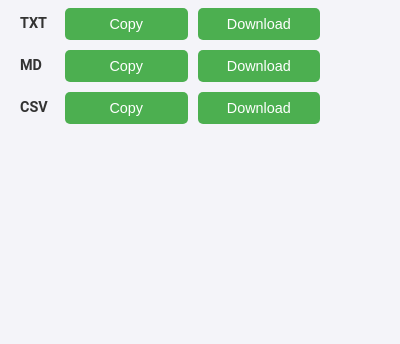
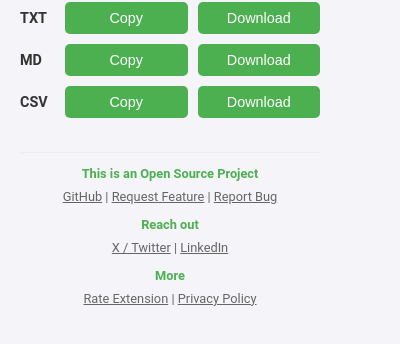
Before and after one commit to User17745/tl-dv-Transcript-Grabber, a browser extension: page popup.html in a window 400 px wide. Shown: the part 66-410 px from the top of the page. Drawn offline with Linux system fonts and the light colour scheme.

Commit message:
feat: Add a footer section with project links to the popup UI.

```diff
--- a/assets/css/popup.css
+++ b/assets/css/popup.css
@@ -69,3 +69,37 @@ button:active {
   color: red;
   font-size: 0.9em;
 }
+
+/* Footer Styles */
+.footer {
+  text-align: center;
+  font-size: 0.8em;
+  color: #666;
+  width: 100%;
+}
+
+.divider {
+  height: 1px;
+  background-color: #eee;
+  margin: 10px 0;
+  width: 100%;
+}
+
+.footer-section-header {
+  font-weight: bold;
+  margin-bottom: 8px;
+  color: #4CAF50;
+}
+
+.footer-links {
+  margin: 5px 0;
+}
+
+.footer-links a {
+  color: #666;
+  transition: color 0.2s;
+}
+
+.footer-links a:hover {
+  color: #4CAF50;
+}
--- a/popup.html
+++ b/popup.html
@@ -26,6 +26,31 @@
     </div>
   </div>
   <p id="status"></p>
+
+  <footer class="footer">
+    <div class="divider"></div>
+    <p class="footer-section-header">This is an Open Source Project</p>
+
+    <div class="footer-links">
+      <a href="https://github.com/User17745/tl-dv-Transcript-Grabber" target="_blank">GitHub</a> |
+      <a href="https://github.com/User17745/tl-dv-Transcript-Grabber/discussions" target="_blank">Request Feature</a> |
+      <a href="https://github.com/User17745/tl-dv-Transcript-Grabber/issues" target="_blank">Report Bug</a>
+    </div>
+
+    <div class="footer-links">
+      <p class="footer-section-header">Reach out</p>
+      <a href="https://x.com/InuMeo" target="_blank">X / Twitter</a> |
+      <a href="https://www.linkedin.com/in/abhishek-aggarwal-8bb82b100/" target="_blank">LinkedIn</a>
+    </div>
+
+    <div class="footer-links">
+      <p class="footer-section-header">More</p>
+      <a href="https://chromewebstore.google.com/detail/tldv-transcript-grabber/imdeigjlcophdhdfhebkgaliacabkhmc"
+        target="_blank">Rate Extension</a> |
+      <a href="https://user17745.github.io/tl-dv-Transcript-Grabber/privacy-policy" target="_blank">Privacy Policy</a>
+    </div>
+  </footer>
+
   <script src="assets/js/popup.js"></script>
 </body>
 
```
